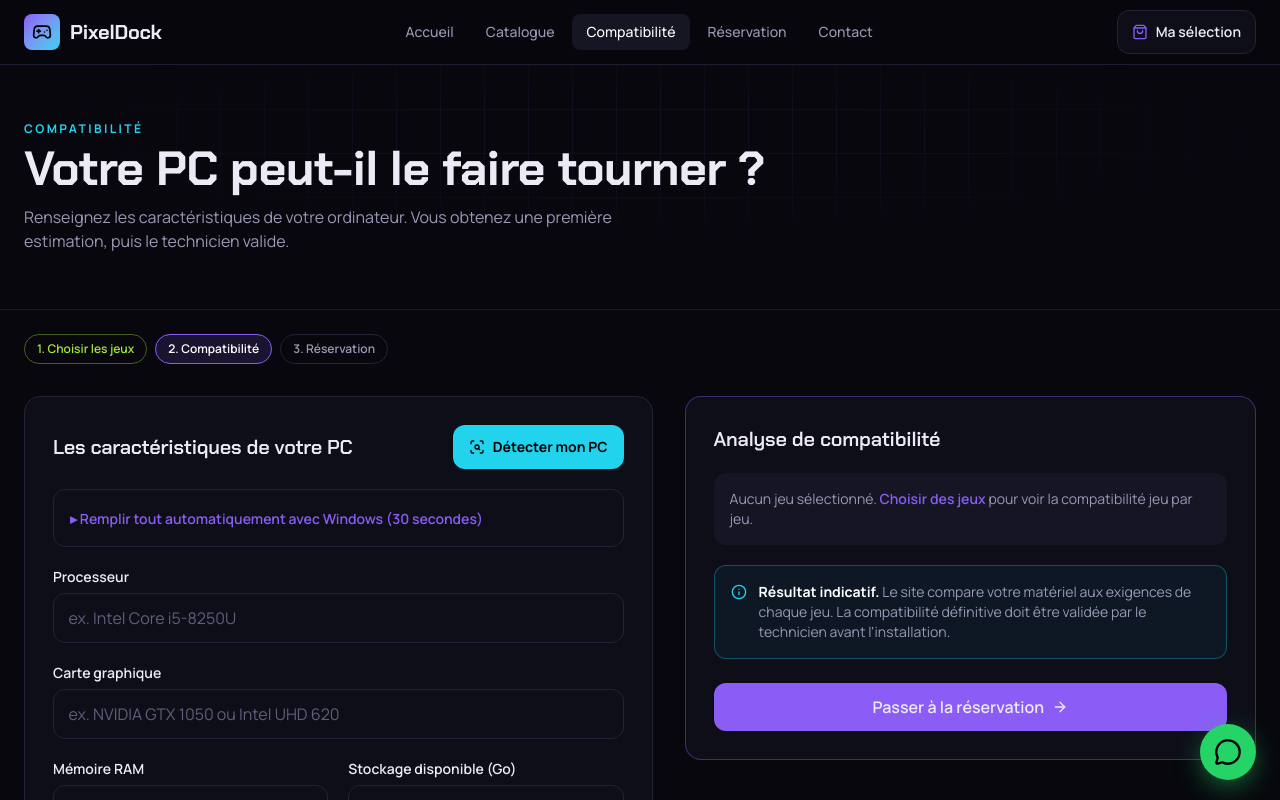
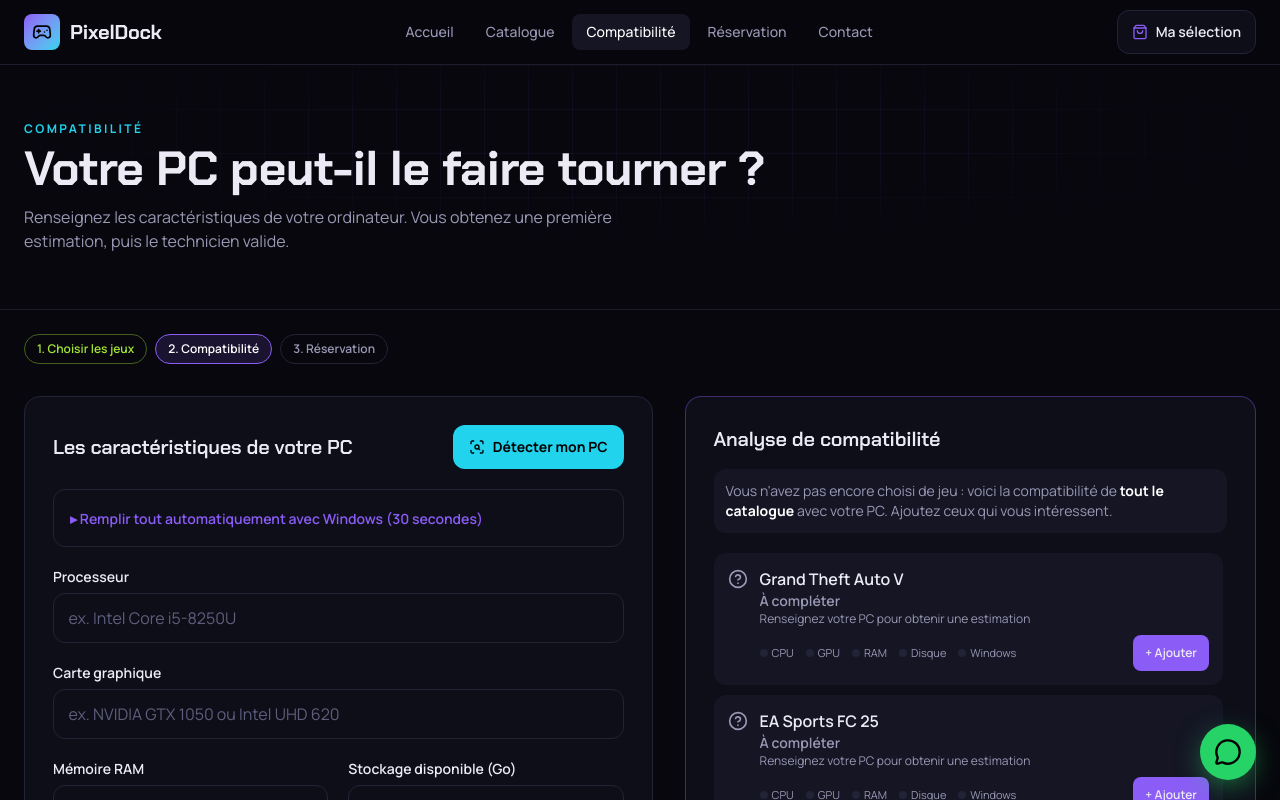
Before and after one commit to EUDYDEV/jeux-pc, a Next.js app: page /compatibilite in a window 1280 px wide. Shown: the top 800 px of the page. Built offline with nearby package versions, Linux system fonts and the light colour scheme.

Commit message:
Compatibilite: verdict pour tout le catalogue, bandeau sur chaque carte, verdict des que CPU/GPU/RAM connus
Co-Authored-By: Claude Sonnet 5.5 <noreply@anthropic.com>

```diff
--- a/src/components/CompatClient.tsx
+++ b/src/components/CompatClient.tsx
@@ -29,7 +29,7 @@ const PART_LABEL = { cpu: "CPU", gpu: "GPU", ram: "RAM", disk: "Disque", windows
 const RAM_OPTIONS = ["2", "4", "6", "8", "12", "16", "24", "32"];
 
 export function CompatClient() {
-  const { ready, pc, setPc, games } = useSelection();
+  const { ready, pc, setPc, games, has, toggle } = useSelection();
   const [preview, setPreview] = useState<string | null>(null);
   const [fileError, setFileError] = useState("");
   const [detectMsg, setDetectMsg] = useState("");
@@ -43,7 +43,13 @@ export function CompatClient() {
   const cpuInfo = useMemo(() => recognizeCpu(pc.cpu), [pc.cpu]);
   const gpuInfo = useMemo(() => recognizeGpu(pc.gpu), [pc.gpu]);
   const anyFilled = !!(pc.cpu || pc.gpu || pc.ramGb || pc.storageGb || pc.windows);
-  const results = useMemo(() => games.map(({ game }) => ({ game, res: checkGame(game, pc) })), [games, pc]);
+  const noSelection = games.length === 0;
+  const results = useMemo(() => {
+    const list = (noSelection ? GAMES : games.map((x) => x.game)).map((game) => ({ game, res: checkGame(game, pc) }));
+    const order: Record<Verdict, number> = { ok: 0, limite: 1, inconnu: 2, non: 3 };
+    // Sans sélection : on montre tout le catalogue, les jeux compatibles en premier
+    return noSelection ? list.sort((a, b) => order[a.res.verdict] - order[b.res.verdict]) : list;
+  }, [games, pc, noSelection]);
   const catalogue = useMemo(() => {
     if (!anyFilled) return null;
     const r = GAMES.map((g) => ({ g, v: checkGame(g, pc).verdict }));
@@ -222,34 +228,41 @@ export function CompatClient() {
             </p>
           )}
 
-          {games.length === 0 ? (
-            <div className="mt-5 rounded-xl bg-raised p-4 text-sm text-mute">
-              Aucun jeu sélectionné. <Link href="/catalogue" className="font-semibold text-violet hover:underline">Choisir des jeux</Link> pour voir la compatibilité jeu par jeu.
-            </div>
-          ) : (
-            <ul className="mt-5 space-y-2.5">
+          {noSelection && (
+            <p className="mt-4 rounded-xl bg-raised p-3 text-sm text-mute">
+              Vous n&apos;avez pas encore choisi de jeu : voici la compatibilité de <strong className="text-white">tout le catalogue</strong> avec votre PC. Ajoutez ceux qui vous intéressent.
+            </p>
+          )}
+          <ul className="mt-5 max-h-[60vh] space-y-2.5 overflow-y-auto pr-1">
             {results.map(({ game, res }) => (
               <li key={game.id} className="rounded-xl bg-raised p-3.5">
                 <div className="flex gap-3">
                   <span className="mt-0.5">{ICON[res.verdict]}</span>
-                    <div className="min-w-0">
-                      <p className="font-semibold">
-                        {game.name} <span className="ml-1 text-xs font-medium text-mute">· {VERDICT_LABEL[res.verdict]}</span>
+                  <div className="min-w-0 flex-1">
+                    <p className="font-semibold">{game.name}</p>
+                    <p className={`text-sm font-semibold ${res.verdict === "ok" ? "text-lime" : res.verdict === "limite" ? "text-amber-300" : res.verdict === "non" ? "text-danger" : "text-mute"}`}>
+                      {VERDICT_LABEL[res.verdict]}
                     </p>
                     <p className="text-xs text-mute">{res.reasons.join(" · ")}</p>
-                      <p className="mt-2 flex flex-wrap gap-x-3 gap-y-1 text-[11px] text-mute">
+                    <div className="mt-2 flex flex-wrap items-center justify-between gap-2">
+                      <p className="flex flex-wrap gap-x-3 gap-y-1 text-[11px] text-mute">
                         {(Object.keys(PART_LABEL) as (keyof typeof PART_LABEL)[]).map((k) => (
                           <span key={k} className="inline-flex items-center gap-1">
                             <span className={`size-2 rounded-full ${DOT[res.parts[k]]}`} /> {PART_LABEL[k]}
                           </span>
                         ))}
                       </p>
+                      {noSelection || !has(game.id) ? (
+                        <button type="button" onClick={() => toggle(game.id)} className="min-h-9 rounded-lg bg-violet px-3 text-xs font-semibold">+ Ajouter</button>
+                      ) : (
+                        <span className="text-xs font-semibold text-violet">✔ Dans ma sélection</span>
+                      )}
+                    </div>
                   </div>
                 </div>
               </li>
             ))}
           </ul>
-          )}
 
           <div className="mt-5 flex gap-3 rounded-xl border border-cyan/30 bg-cyan/5 p-4 text-sm">
             <Info className="mt-0.5 size-4 shrink-0 text-cyan" aria-hidden />
--- a/src/components/GameCard.tsx
+++ b/src/components/GameCard.tsx
@@ -5,6 +5,7 @@ import { Check, Cpu, HardDrive, MemoryStick, Plus } from "lucide-react";
 import type { Game } from "@/lib/types";
 import { formatFcfa } from "@/lib/format";
 import { useSelection } from "@/context/SelectionContext";
+import { checkGame, VERDICT_LABEL } from "@/lib/compat";
 import { GameImage } from "./GameImage";
 
 const BADGE_STYLE: Record<string, string> = {
@@ -14,7 +15,8 @@ const BADGE_STYLE: Record<string, string> = {
 };
 
 export function GameCard({ game }: { game: Game }) {
-  const { has, toggle } = useSelection();
+  const { has, toggle, pc } = useSelection();
+  const compat = pc.cpu || pc.gpu || pc.ramGb ? checkGame(game, pc) : null;
   const selected = has(game.id);
 
   return (
@@ -58,6 +60,17 @@ export function GameCard({ game }: { game: Game }) {
           </li>
         </ul>
 
+        {compat && compat.verdict !== "inconnu" && (
+          <p
+            className={`rounded-lg px-3 py-2 text-xs font-semibold ${
+              compat.verdict === "ok" ? "bg-lime/15 text-lime" : compat.verdict === "limite" ? "bg-amber-400/15 text-amber-300" : "bg-danger/15 text-danger"
+            }`}
+          >
+            {compat.verdict === "ok" ? "✔" : compat.verdict === "limite" ? "⚠" : "✖"} {VERDICT_LABEL[compat.verdict]}
+            {compat.verdict === "non" && compat.blockers[0] ? ` — ${compat.blockers[0]}` : ""}
+          </p>
+        )}
+
         <div className="mt-auto flex flex-wrap items-end justify-between gap-3 pt-2">
           <div>
             <p className="text-[11px] uppercase tracking-wider text-mute">Installation</p>
--- a/src/lib/compat.ts
+++ b/src/lib/compat.ts
@@ -7,12 +7,14 @@ export type PartStatus = "ok" | "limite" | "non" | "inconnu";
 export interface CompatResult {
   verdict: Verdict;
   reasons: string[];
+  /** Raisons qui rendent le jeu non compatible (sous-ensemble de reasons) */
+  blockers: string[];
   parts: { cpu: PartStatus; gpu: PartStatus; ram: PartStatus; disk: PartStatus; windows: PartStatus };
 }
 
 export const VERDICT_LABEL: Record<Verdict, string> = {
-  ok: "Compatible",
-  limite: "Jouable (qualité réduite)",
+  ok: "Vous êtes compatible",
+  limite: "Jouable en qualité réduite",
   non: "Non compatible",
   inconnu: "À compléter",
 };
@@ -24,6 +26,7 @@ export const VERDICT_LABEL: Record<Verdict, string> = {
  */
 export function checkGame(game: Game, pc: PcSpecs): CompatResult {
   const reasons: string[] = [];
+  const blockers: string[] = [];
   const parts: CompatResult["parts"] = { cpu: "inconnu", gpu: "inconnu", ram: "inconnu", disk: "inconnu", windows: "inconnu" };
 
   // Processeur
@@ -31,7 +34,9 @@ export function checkGame(game: Game, pc: PcSpecs): CompatResult {
   if (cpu) {
     if (cpu.score < game.minCpuScore * 0.85) {
       parts.cpu = "non";
-      reasons.push(`Processeur trop lent (${game.minCpu} ou équivalent requis)`);
+      const msg = `Processeur trop lent (${game.minCpu} ou équivalent requis)`;
+      reasons.push(msg);
+      blockers.push(msg);
     } else if (cpu.score < game.minCpuScore * 1.15) {
       parts.cpu = "limite";
       reasons.push("Processeur juste au niveau minimum");
@@ -43,7 +48,9 @@ export function checkGame(game: Game, pc: PcSpecs): CompatResult {
   if (gpu) {
     if (gpu.score < game.minGpuScore) {
       parts.gpu = "non";
-      reasons.push(`Carte graphique insuffisante (${game.minGpu} requis)`);
+      const msg = `Carte graphique insuffisante (${game.minGpu} requis)`;
+      reasons.push(msg);
+      blockers.push(msg);
     } else if (gpu.score < game.minGpuScore * 1.5) {
       parts.gpu = "limite";
       reasons.push("Carte graphique proche du minimum : réglages bas conseillés");
@@ -55,7 +62,9 @@ export function checkGame(game: Game, pc: PcSpecs): CompatResult {
   if (!isNaN(ram)) {
     if (ram < game.minRamGb) {
       parts.ram = "non";
-      reasons.push(`RAM insuffisante (${ram} Go, ${game.minRamGb} Go requis)`);
+      const msg = `RAM insuffisante (${ram} Go, ${game.minRamGb} Go requis)`;
+      reasons.push(msg);
+      blockers.push(msg);
     } else if (ram === game.minRamGb && game.minRamGb >= 8) {
       parts.ram = "limite";
       reasons.push("RAM au strict minimum");
@@ -67,7 +76,9 @@ export function checkGame(game: Game, pc: PcSpecs): CompatResult {
   if (!isNaN(storage)) {
     if (storage < game.sizeGb) {
       parts.disk = "non";
-      reasons.push(`Espace disque insuffisant (${game.sizeGb} Go nécessaires, ${storage} Go libres)`);
+      const msg = `Espace disque insuffisant (${game.sizeGb} Go nécessaires, ${storage} Go libres)`;
+      reasons.push(msg);
+      blockers.push(msg);
     } else if (storage < game.sizeGb * 1.15) {
       parts.disk = "limite";
       reasons.push("Espace disque très juste");
@@ -78,7 +89,9 @@ export function checkGame(game: Game, pc: PcSpecs): CompatResult {
   if (pc.windows) {
     if (pc.windows === "7/8") {
       parts.windows = "non";
-      reasons.push(`Windows ${game.minWindows} ou plus requis`);
+      const msg = `Windows ${game.minWindows} ou plus requis`;
+      reasons.push(msg);
+      blockers.push(msg);
     } else parts.windows = "ok";
   }
 
@@ -90,23 +103,18 @@ export function checkGame(game: Game, pc: PcSpecs): CompatResult {
     reasons.unshift("Renseignez votre PC pour obtenir une estimation");
   } else if (values.includes("non")) verdict = "non";
   else if (values.includes("limite")) verdict = "limite";
-  else if (known < 5) {
+  else if (parts.cpu === "inconnu" || parts.gpu === "inconnu" || parts.ram === "inconnu") {
+    // Les 3 éléments décisifs (processeur, carte graphique, RAM) doivent être connus
     verdict = "inconnu";
-    const missing = (
-      [
-        ["cpu", "processeur"],
-        ["gpu", "carte graphique"],
-        ["ram", "RAM"],
-        ["disk", "espace disque"],
-        ["windows", "Windows"],
-      ] as const
-    )
+    const missing = ([["cpu", "processeur"], ["gpu", "carte graphique"], ["ram", "RAM"]] as const)
       .filter(([k]) => parts[k] === "inconnu")
       .map(([, l]) => l);
-    reasons.push(`Aucun blocage détecté. À compléter : ${missing.join(", ")}`);
+    reasons.push(`Aucun blocage détecté pour l'instant. À renseigner : ${missing.join(", ")}`);
   } else {
     verdict = "ok";
     reasons.push("Votre PC répond aux exigences du jeu");
+    if (parts.disk === "inconnu") reasons.push("pensez à indiquer l'espace disque libre");
+    if (parts.windows === "inconnu") reasons.push("et la version de Windows");
   }
-  return { verdict, reasons, parts };
+  return { verdict, reasons, blockers, parts };
 }
```
Lines whose indentation alone changed are shown as unchanged.
